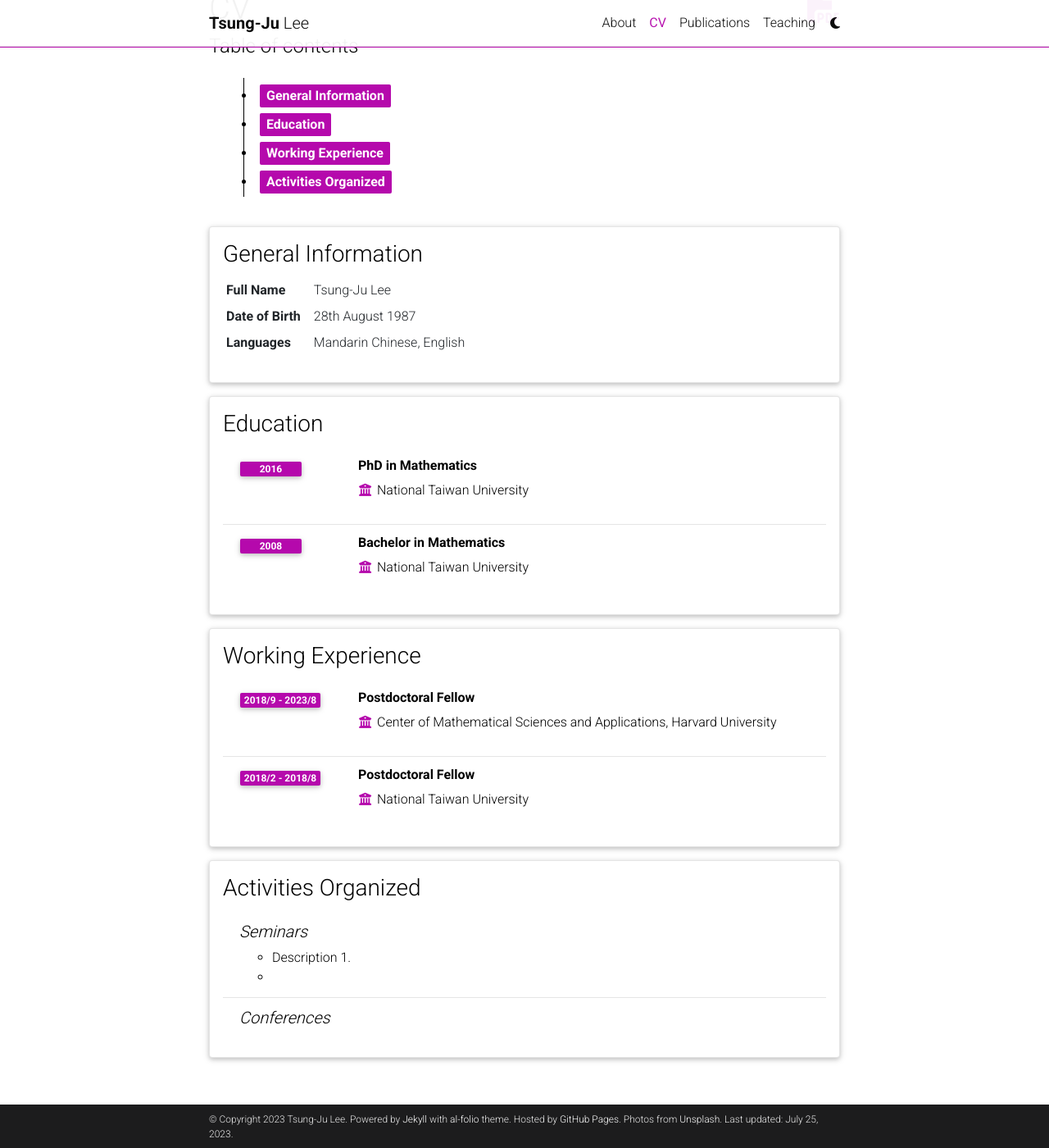
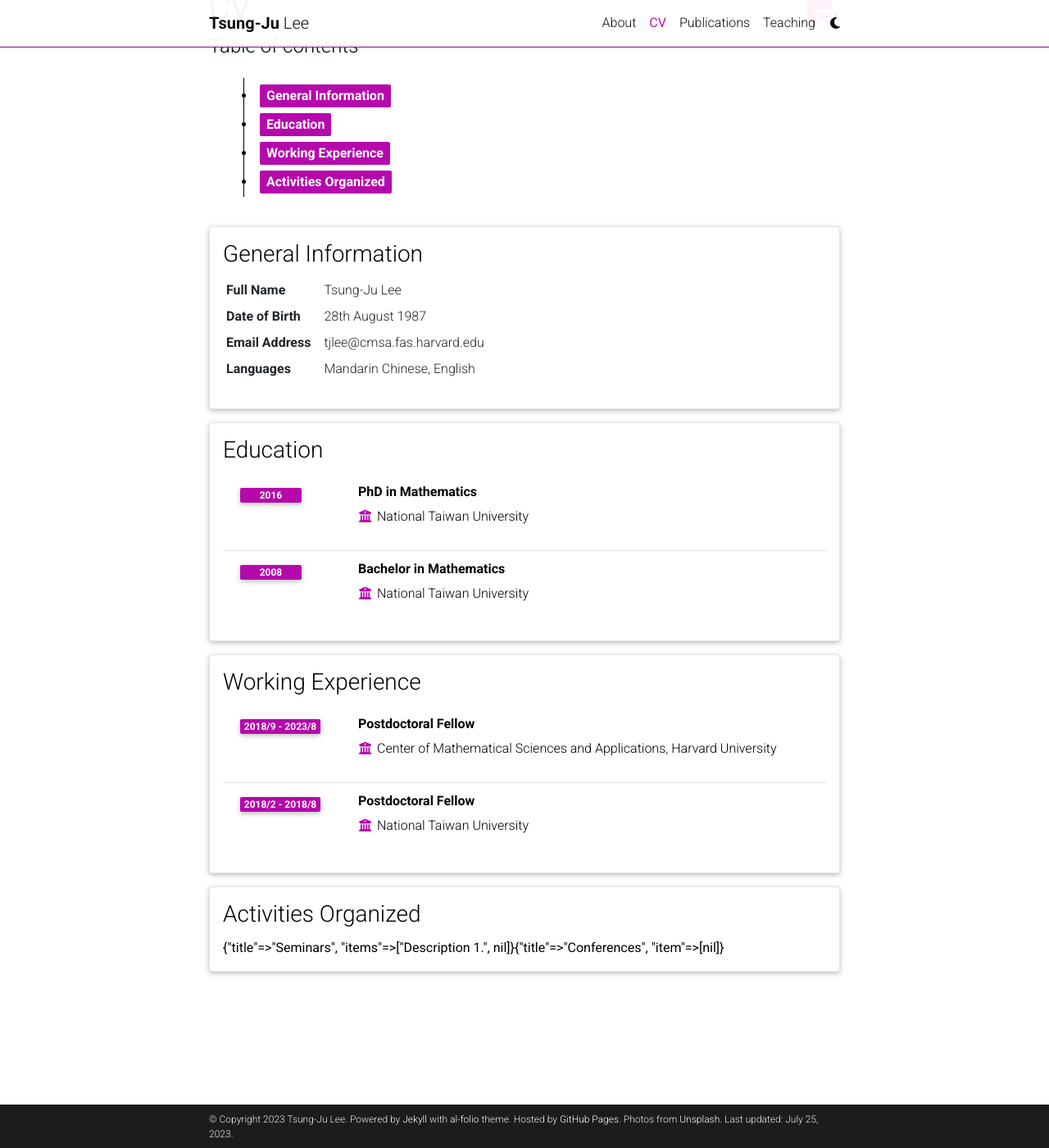
Before and after one commit to yusd24/yusd24.github.io-, a Jekyll site: the page built from _pages/cv.md, in a window 1280 px wide and 1400 px high, scrolled down 119 px. Shown: the whole window at 82% size. Built offline with Jekyll 4.4.1, drawn with Linux system fonts in a browser that asks for light colours; comment, search, counter and statistics services are not loaded; a style sheet for code colours, icons or effects is not loaded.

Commit message:
Update cv.yml

```diff
--- a/_data/cv.yml
+++ b/_data/cv.yml
@@ -5,6 +5,8 @@
       value: Tsung-Ju Lee
     - name: Date of Birth
       value: 28th August 1987
+    - name: Email Address
+      value: tjlee@cmsa.fas.harvard.edu
     - name: Languages
       value: Mandarin Chinese, English
 
@@ -32,7 +34,7 @@
       description:
 
 - title: Activities Organized
-  type: nested_list
+  type: group_list
   contents:
     - title: Seminars
       items:
```
